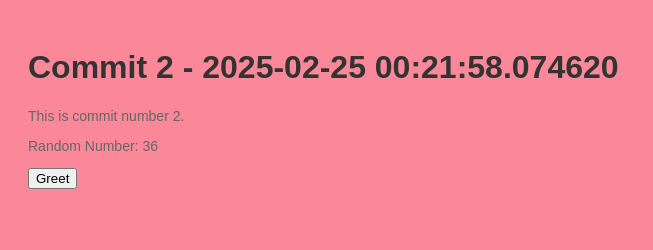
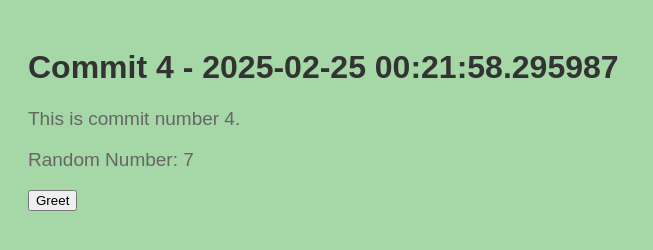
Before and after one commit to stiffs95/my-repo-20250225002151, a plain HTML site: page index.html in a window 1280 px wide. Shown: the whole page, without its empty margins (0-653 px from the left). Drawn offline with Linux system fonts and the light colour scheme.

Commit message:
📝 My last commit 4 (HTML, CSS, JS, or PY)

```diff
--- a/index.html
+++ b/index.html
@@ -2,13 +2,13 @@
     <!DOCTYPE html>
     <html>
     <head>
-        <title>Commit 2 - 2025-02-25 00:21:58.074620</title>
+        <title>Commit 4 - 2025-02-25 00:21:58.295987</title>
         <link rel="stylesheet" href="style.css">
     </head>
     <body>
-        <h1>Commit 2 - 2025-02-25 00:21:58.074620</h1>
-        <p>This is commit number 2.</p>
-        <p>Random Number: 36</p>
+        <h1>Commit 4 - 2025-02-25 00:21:58.295987</h1>
+        <p>This is commit number 4.</p>
+        <p>Random Number: 7</p>
         <button onclick="greet()">Greet</button>
         <script src="script.js"></script>
     </body>
--- a/script.js
+++ b/script.js
@@ -2,4 +2,4 @@
     function greet() {
         alert('Hello from commit ' + commitNumber + '!');
     }
-    var commitNumber = 2;
+    var commitNumber = 4;
--- a/style.css
+++ b/style.css
@@ -1,7 +1,7 @@
 
     body {
         font-family: Arial, sans-serif;
-        background-color: #fb8899;
+        background-color: #a6d7a7;
         padding: 20px;
     }
     h1 {
@@ -9,5 +9,5 @@
     }
     p {
         color: #666;
-        font-size: 14px;
+        font-size: 19px;
     }
```
